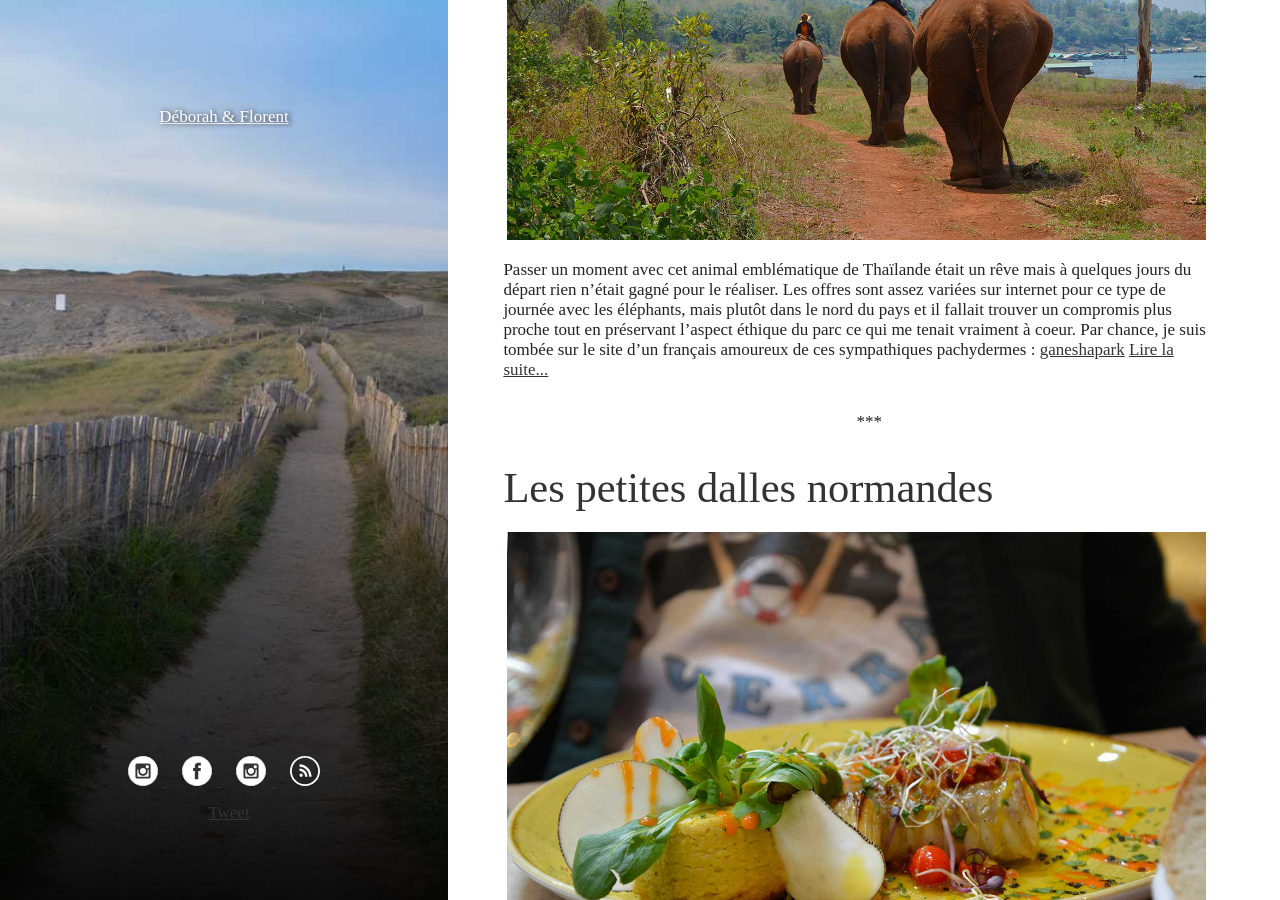
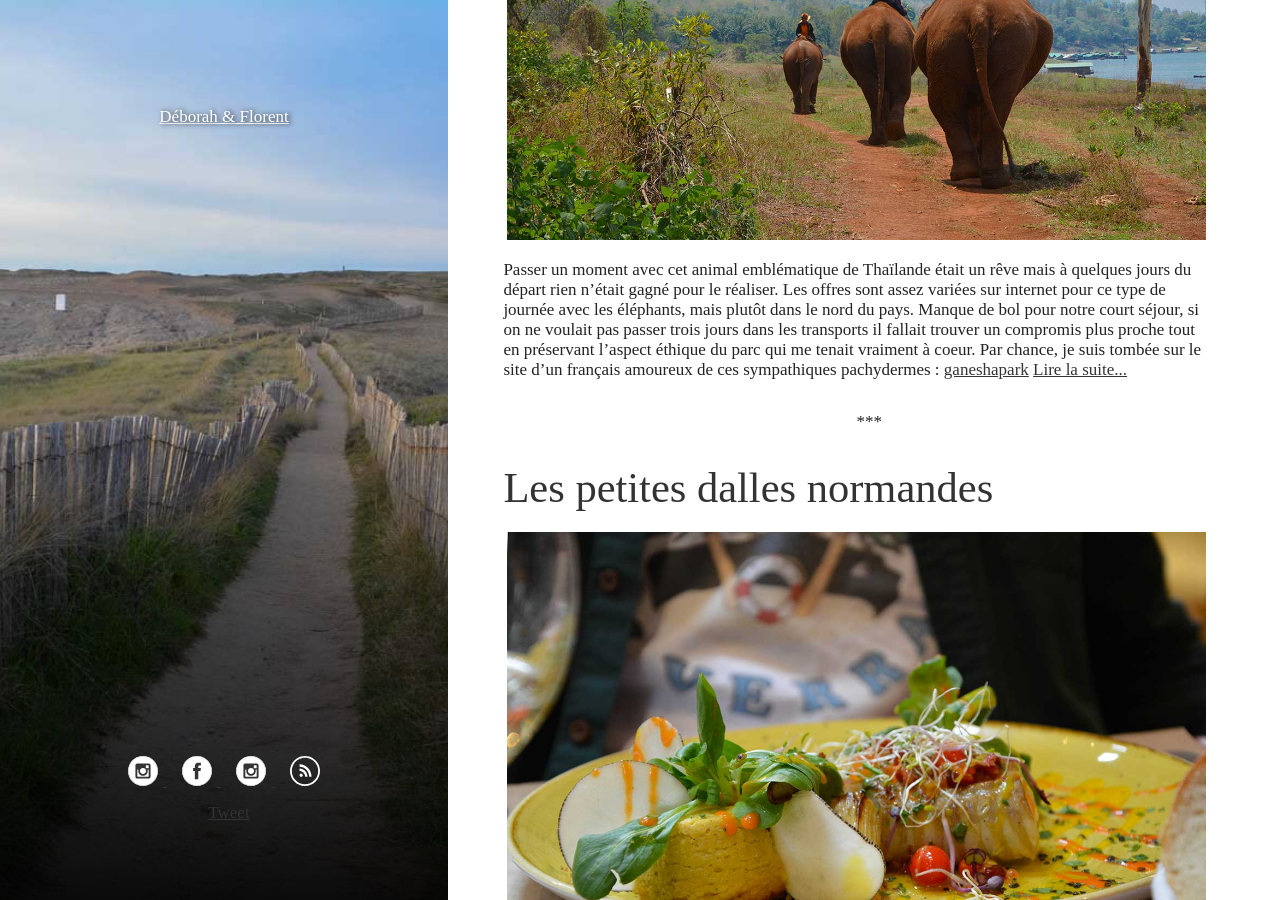
Before and after one commit to FlorentD/cairatuverras.github.io, a Jekyll site: the page built from index.html, in a window 1280 px wide and 900 px high, scrolled down 656 px. Built offline with Jekyll 4.4.1, drawn with Linux system fonts in a browser that asks for light colours; comment, search, counter and statistics services are not loaded; some of the changed lines change nothing that is shown.

Commit message:
Update 2017-04-21-thailande-elephants.md

```diff
--- a/_posts/2017-04-21-thailande-elephants.md
+++ b/_posts/2017-04-21-thailande-elephants.md
@@ -13,37 +13,38 @@
 
 [![railroad]({{ site.images }}/thailande_elephants/front.jpg)]({{ site.images }}/thailande_elephants/front.jpg)
 Passer un moment avec cet animal emblématique de Thaïlande était un rêve mais à quelques jours du départ rien n’était gagné pour le réaliser.
-Les offres sont assez variées sur internet pour ce type de journée avec les éléphants, mais plutôt dans le nord du pays et il fallait trouver un compromis plus proche tout en préservant l’aspect éthique du parc ce qui me tenait vraiment à coeur. Par chance, je suis tombée sur le site d’un français amoureux de ces sympathiques pachydermes : <a href="http://www.ganeshapark.com/index.htm">ganeshapark</a>
+Les offres sont assez variées sur internet pour ce type de journée avec les éléphants, mais plutôt dans le nord du pays. Manque de bol pour notre court séjour, si on ne voulait pas passer trois jours dans les transports il fallait trouver un compromis plus proche tout en préservant l’aspect éthique du parc qui me tenait vraiment à coeur. Par chance, je suis tombée sur le site d’un français amoureux de ces sympathiques pachydermes : <a href="http://www.ganeshapark.com/index.htm">ganeshapark</a>
 
 [![railroad]({{ site.images }}/thailande_elephants/sieste.jpg)]({{ site.images }}/thailande_elephants/sieste.jpg)
 
-On finit donc par réserver notre journée avec les éléphants. Un trajet d’environ 7h au total : en minibus de Bangkok à Kachanaburi puis le reste en taxi. Pour le retour nous avons testé une option un peu plus longue : 200Km de train sur le « Chemin de fer de la mort » et je ne contredirai pas cette dénomination (sueur et fatigue au rendez-vous) mais sans regret pour avoir découvert de jolis paysages de montagnes, une jungle luxuriante, une foule d’individus marquants tout au long du voyage jusqu’au fameux pont de la rivière Kwaï!
+On finit donc par réserver notre journée avec les éléphants. Un trajet d’environ 7h au total : en minibus de Bangkok à Kachanaburi puis le reste en taxi. Pour le retour nous avons testé une option -un peu- plus longue : 200Km de train sur le « Chemin de fer de la mort » et je ne contredirai pas cette dénomination (sueur et fatigue au rendez-vous) mais sans regret pour avoir découvert de jolis paysages de montagnes, une jungle luxuriante, une foule d’individus marquants tout au long du voyage, jusqu’au fameux pont de la rivière Kwaï!
 
 [![railroad]({{ site.images }}/thailande_elephants/souriretrain.jpg)]({{ site.images }}/thailande_elephants/souriretrain.jpg)
 
-Notre arrivée était donc tardive dans ce parc où après un dîner assez frugal et une première rencontre avec les « nouveaux arrivants » nous avons regagné notre chambre sur raft. Un peu perturbée par les bruits de la nature environnante (grenouilles, chiens, moustiques, sans compter les animaux non identifiés...) je reconnais qu’il fallait un petit temps d’adaptation pour s’endormir dans ces drôles de cabanes sur l’eau.
+Notre arrivée était donc tardive dans ce parc où après un dîner assez frugal et une première rencontre avec les « nouveaux arrivants », nous avons regagné notre chambre sur raft. Arrive ensuite le moment où il faut mettre de côté tout espoir de confort! On oublie les draps blancs immaculés, la douche avec un minimum de pression et on dit bonjour aux scorpions, poissons et arraignées. Après avoir tenté d'identifier les bruits de la nature environnante (grenouilles, chiens, moustiques, sans compter les animaux imaginaires...) on finit par s’endormir dans ces drôles de cabanes sur l’eau.
 
 [![railroad]({{ site.images }}/thailande_elephants/modele.jpg)]({{ site.images }}/thailande_elephants/modele.jpg)
 
 6h le lendemain, le barrissement des éléphants nous alerte que la journée va commencer.
-Réveil immédiat, lumière laissant apparaître le décor que nous ne percevions pas la veille. Un sentiment de calme et de sérénité ambiante régnait. Après le petit-déjeuner des « hommes » c’est au tour des éléphants de commencer leur premier stock de bananes. On les approche doucement, on ose pas trop au début, on a peur de se prendre un coup d’oreille, de trompe ou de se faire écraser par leurs énormes pattes en ramassant une banane.
+Réveil immédiat, lumière laissant apparaître le décor que nous ne percevions pas la veille. Un sentiment de calme et de sérénité ambiante régnait. Après le petit-déjeuner des « hommes » c’est au tour des éléphants de commencer leur premier stock de bananes. On les approche doucement, on ose pas trop au début, on a peur de se prendre un coup d’oreille, de trompe ou de se faire écraser par leurs énormes pattes telle une bouillie de banane.
 
 [![railroad]({{ site.images }}/thailande_elephants/patte.jpg)]({{ site.images }}/thailande_elephants/patte.jpg)
 
-On découvre au contraire la bienveillance de l’éléphant qui repère notre présence et notre position exacte, ses gestes sont doux, maîtrisés, majestueux. On touche délicatement leur peau, on tente de déposer une petite banane dans leur trompe. La confiance s’installe. Il ne faut cependant pas s’aventurer à l’arrière des éléphants sous peine de se prendre une batte de base-ball avec extrémité fil de fer en prime dans la figure.
+On découvre au contraire la bienveillance de l’éléphant qui repère notre présence et notre position exacte, ses gestes sont doux, maîtrisés, majestueux. On touche délicatement leur peau rugueuse, on tente de déposer une petite banane dans leur trompe. La confiance s’installe. Il ne faut cependant pas s’aventurer à l’arrière des éléphants sous peine de se prendre une batte de base-ball avec extrémité fil de fer en prime dans la figure.
 
 [![railroad]({{ site.images }}/thailande_elephants/nbdebo.jpg)]({{ site.images }}/thailande_elephants/nbdebo.jpg)
 [![railroad]({{ site.images }}/thailande_elephants/potes.jpg)]({{ site.images }}/thailande_elephants/potes.jpg)
 
-Une fois les présentations faites avec les éléphantes, les mahouts (guides et soigneurs) et notre petit groupe de français ébahis, nous commençons par les monter à cru, pas plus de deux adultes sur le dos d’un éléphant ce qui revient proportionnellement au poids d’un chat pour nous. Nous les accompagnons pour une petite balade vers le lac. Tout le monde n’est pas sur leur dos. Certains restent à côté. Sur le chemin de retour j’ai aussi apprécié marcher à leur côté, voir leurs expressions, réaliser leur masse immense sous différents angles.
+Une fois les présentations faites avec les éléphantes, les mahouts (guides et soigneurs) et notre petit groupe de français ébahis, nous commençons par les monter à cru, pas plus de deux adultes sur le dos d’un éléphant ce qui revient proportionnellement à la masse d’un chat pour nous. Nous les accompagnons pour une balade vers le lac. Tout le monde n’est pas sur leur dos. Sur le chemin de retour j’ai aussi apprécié marcher à leur côté, voir leurs expressions, réaliser leur masse immense sous différents angles.... "Ah oui quand même ça prend de la place!"
 
 [![railroad]({{ site.images }}/thailande_elephants/butt.jpg)]({{ site.images }}/thailande_elephants/butt.jpg)
 
-Dans l’eau, c’est un spectacle de cirque, ils adorent jouer, éclabousser, s’immerger en nous laissant descendre de leur dos puis replonger pour nous permettre de remonter et toujours avec une douceur assez étonnante. L’heure du bain terminée on retourne se mettre à l’ombre car la chaleur est accablante. C’est à nouveau l’heure de manger. On leur prépare un nouveau régiment de bananier et plus tard une mixture composée de farine de manioc, de sel et de riz qu’elles vont avaler comme des petits bonbons. Leur langue impressionnante n’avalera pas nos mains mais on osera pas s’aventurer trop loin.
+Dans l’eau, c’est un spectacle de cirque, ils adorent jouer, éclabousser, s’immerger en nous laissant descendre de leur dos, puis replonger pour nous permettre de remonter et toujours avec une douceur assez étonnante. L’heure du bain terminée on retourne se mettre à l’ombre car la chaleur est accablante. C’est à nouveau l’heure de manger. On leur prépare un régiment de feuilles de bananier et plus tard une mixture composée de farine de manioc, de sel et de riz qu’elles vont engloutir comme des petits bonbons. Leur langue impressionnante n’avalera pas nos mains mais on osera pas s’aventurer trop loin.
 
 [![railroad]({{ site.images }}/thailande_elephants/trompe.jpg)]({{ site.images }}/thailande_elephants/trompe.jpg)
 
-L’après-midi accordera à tout le monde du temps pour se reposer durant les heures les plus chaudes avant de reprendre les mêmes rituels gastronomiques, de promenade et de baignade que le matin.
+L’après-midi accordera à tout le monde du temps pour se reposer durant les heures les plus chaudes, avant de reprendre les mêmes rituels gastronomiques, de promenade et de baignade que le matin.
+
 On adopte alors ce nouveau rythme de géant, une lenteur habile, un équilibre heureux qu’il nous faudrait tant imiter dans notre quotidien français.
 
 [![railroad]({{ site.images }}/thailande_elephants/soleilcouchant.jpg)]({{ site.images }}/thailande_elephants/soleilcouchant.jpg)
```
